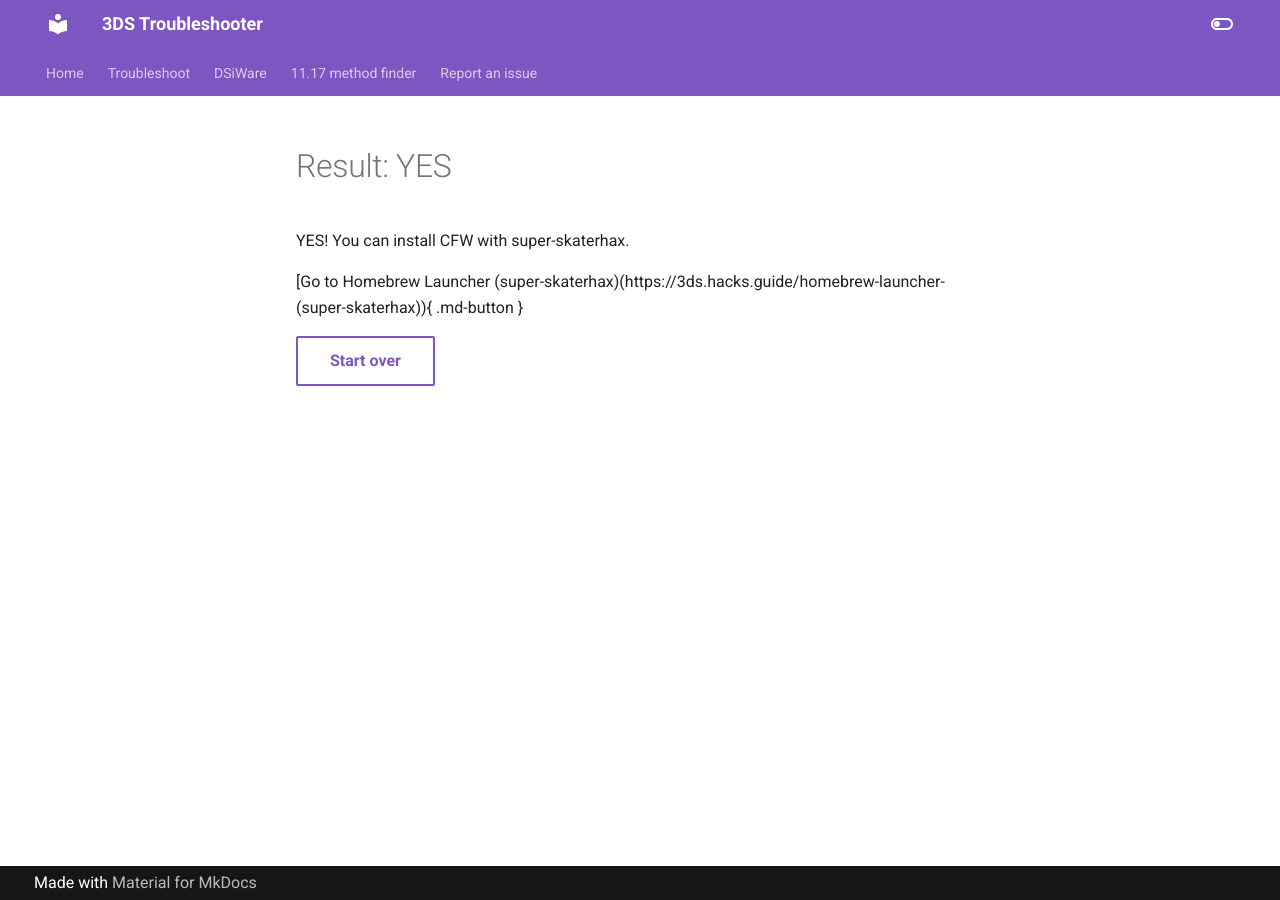
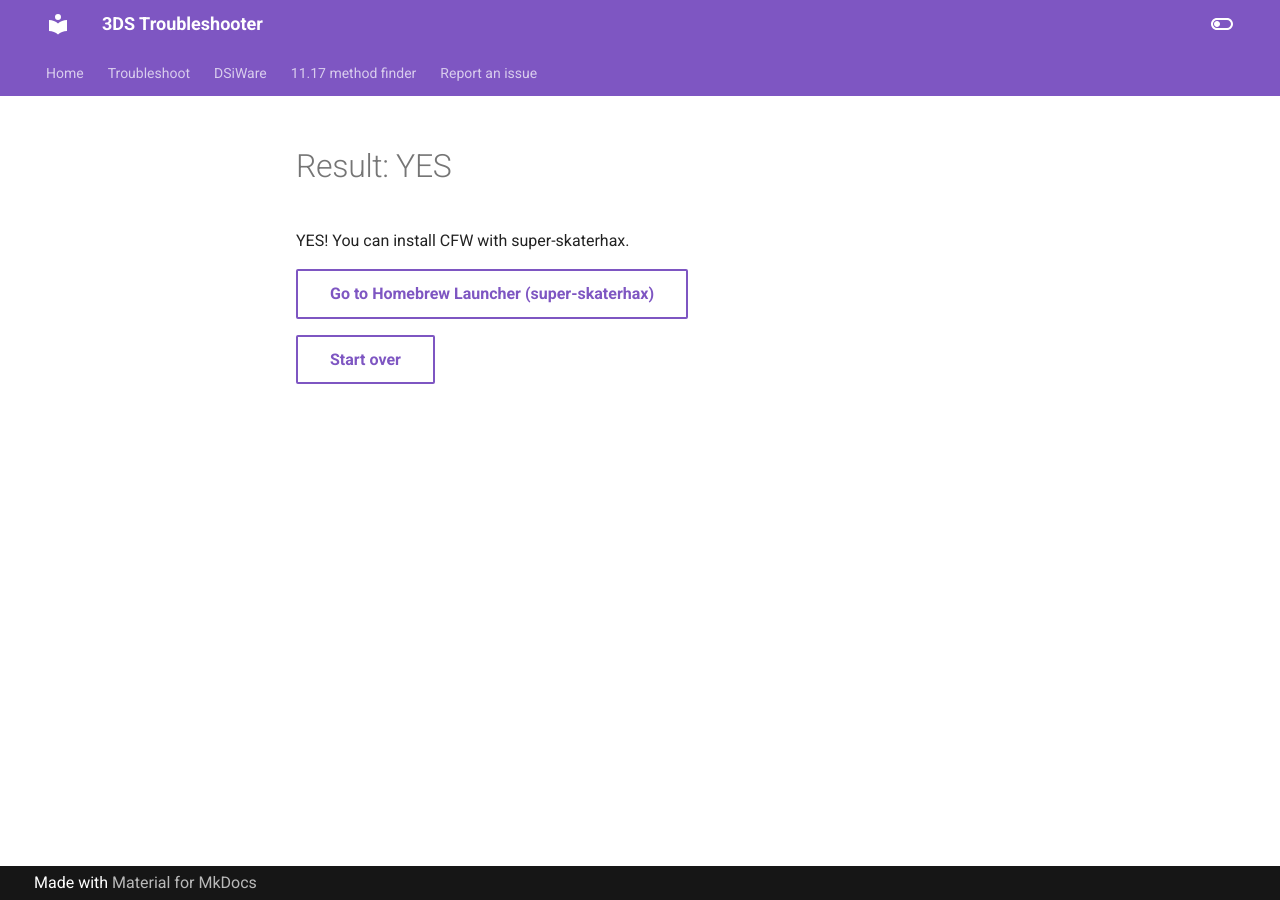
Before and after one commit to lilyuwuu/troubleshoot, an MkDocs documentation site: the page built from docs/seventeen/skater.md, in a window 1280 px wide. Built offline with MkDocs 1.6.1 and Material for MkDocs 9.7.7, drawn with Linux system fonts in a browser that asks for light colours.

Commit message:
fix another typo

```diff
--- a/docs/seventeen/skater.md
+++ b/docs/seventeen/skater.md
@@ -2,6 +2,6 @@
 
 YES! You can install CFW with super-skaterhax.
 
-[Go to Homebrew Launcher (super-skaterhax)(https://3ds.hacks.guide/homebrew-launcher-(super-skaterhax)){ .md-button }
+[Go to Homebrew Launcher (super-skaterhax)](https://3ds.hacks.guide/homebrew-launcher-(super-skaterhax)){ .md-button }
 
 [Start over](/seventeen){ .md-button }
```
